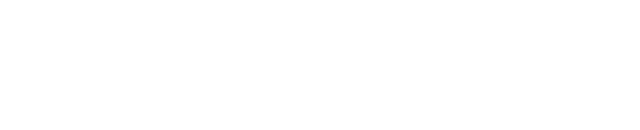
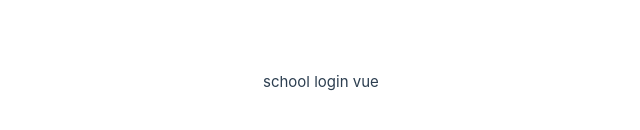
Before and after one commit to kimanijosephine/SchoolProject, a Vue app in the folder client/: page /school-login in a window 1280 px wide. Before the commit this address had no page. Shown: the part 318-448 px from the top of the page, without its empty margins (377-1017 px from the left). Built offline with nearby package versions, Linux system fonts and the light colour scheme.

Commit message:
added a route on the frontend for school login
Co-authored-by: Arnold Kimani <arnoldqym@gmail.com>

```diff
--- a/client/src/router/index.ts
+++ b/client/src/router/index.ts
@@ -1,6 +1,7 @@
 import { createRouter, createWebHistory } from 'vue-router'
 import HomeView from '../views/HomeView.vue'
 import TestView from '@/views/TestView.vue'
+import SchoolLogin from '@/views/SchoolLogin.vue'
 const router = createRouter({
   history: createWebHistory(import.meta.env.BASE_URL),
   routes: [
@@ -14,6 +15,11 @@ const router = createRouter({
       name: 'test',
       component: TestView,
     },
+    {
+      path: '/school-login',
+      name: 'school-login',
+      component: SchoolLogin,
+    },
   ],
 })
 
--- /dev/null
+++ b/client/src/views/SchoolLogin.vue
@@ -0,0 +1,9 @@
+<template lang="html">
+  <div>
+    school login vue
+  </div>
+</template>
+<script setup lang="ts">
+
+</script>
+<style lang="css" scoped></style>
```
